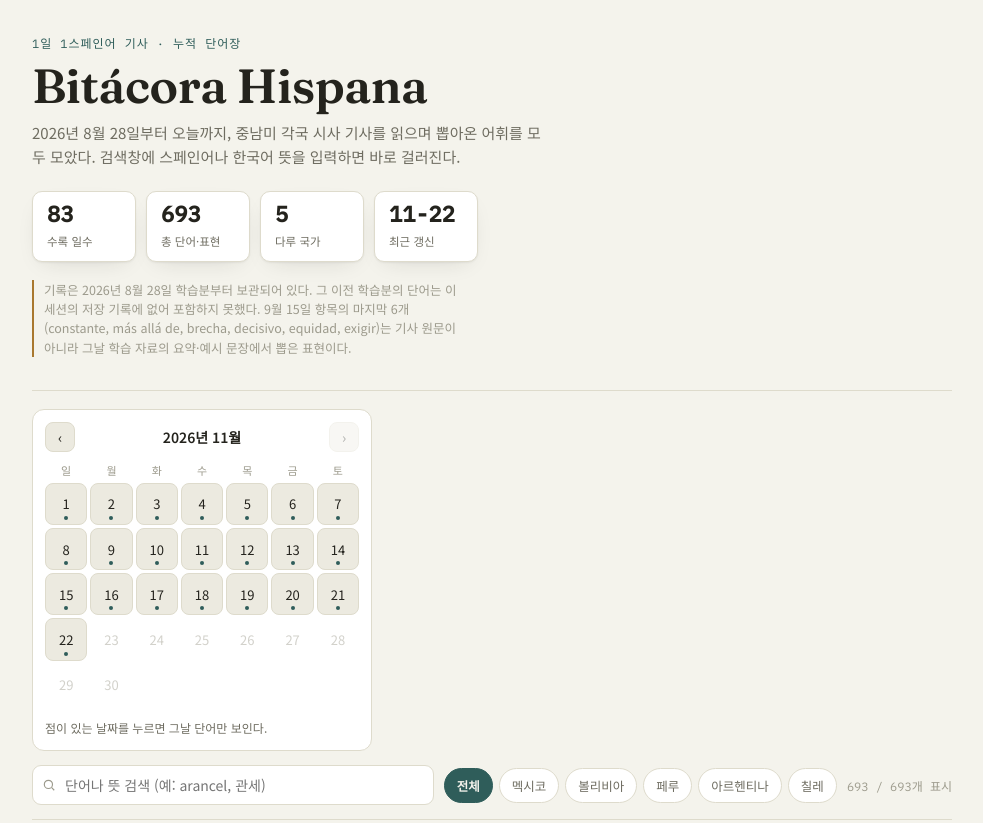
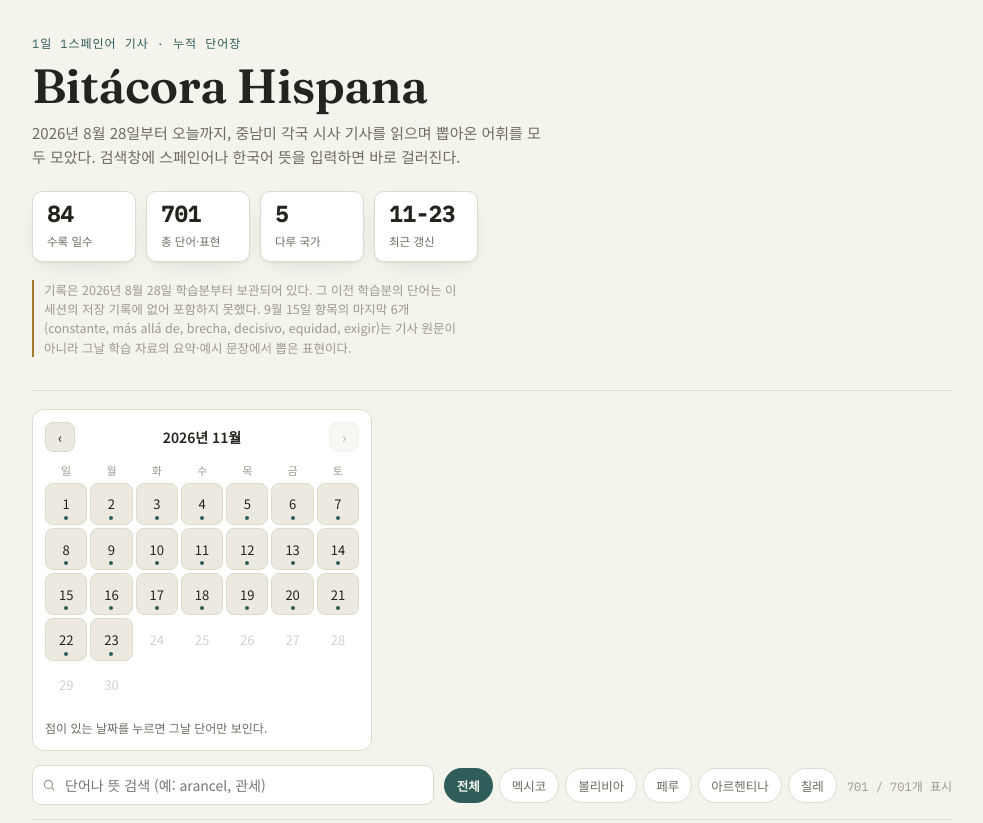
Before and after one commit to gilsy02/Bitacora-hispana, a plain HTML site: page index.html in a window 1280 px wide. Shown: the top 823 px of the page, without its empty margins (148-1131 px from the left). Drawn offline with Linux system fonts and the light colour scheme.

Commit message:
Add 2026-11-23 vocabulary
Co-Authored-By: Claude Opus 5.5 <noreply@anthropic.com>
Claude-Session: https://claude.ai/code/session_01XxmwwNpfcfY2wDBMNKRZA1

```diff
--- a/index.html
+++ b/index.html
@@ -1277,6 +1277,16 @@ const DATA = [
   {es:"Congreso Constituyente", pos:"명사구(남)", ko:"제헌의회", ex:"Las actas del Congreso Constituyente de 1826 se transcribieron en Chuquisaca.", exKo:"1826년 제헌의회 회의록은 추키사카에서 필사되었다."},
   {es:"legación diplomática", pos:"명사구(여)", ko:"(외교) 공사관", ex:"El manuscrito terminó en la legación diplomática de Bolivia en Buenos Aires.", exKo:"그 필사본은 결국 부에노스아이레스의 볼리비아 공사관에 들어가게 되었다."},
   {es:"remitir (remítase)", pos:"동사", ko:"보내다, 송부하다", ex:"Diez de Medina ordenó remitir el volumen al Congreso de Bolivia.", exKo:"디에스 데 메디나는 그 책을 볼리비아 의회로 송부하라고 지시했다."}
+]},
+{date:"2026-11-23", country:"mx", countryName:"멕시코", cat:"사회·노동(주 40시간제 단계적 도입과 전자 출퇴근 기록 의무화)", title:"¿Trabajarás menos horas a partir del 1 de enero de 2027?; así aplica la reducción gradual de la jornada laboral y el registro electrónico obligatorio en México", source:"El Universal, 2026-11-22", words:[
+  {es:"jornada laboral", pos:"명사구(여)", ko:"근로시간, 노동시간", ex:"La jornada laboral máxima bajará a 46 horas semanales en 2027.", exKo:"최대 근로시간은 2027년에 주 46시간으로 줄어든다."},
+  {es:"entrar en vigor (entrada en vigor)", pos:"동사구", ko:"시행되다, 발효되다", ex:"El primer recorte entra en vigor el 1 de enero de 2027.", exKo:"첫 단축은 2027년 1월 1일에 시행된다."},
+  {es:"de forma escalonada", pos:"부사구", ko:"단계적으로", ex:"La reducción ocurre de forma escalonada, a razón de dos horas por año.", exKo:"단축은 1년에 2시간씩 단계적으로 이루어진다."},
+  {es:"prestaciones", pos:"명사(여·복수)", ko:"(법정) 복리후생, 근로 혜택", ex:"La reforma conserva todas las prestaciones vigentes, como la prima dominical.", exKo:"개혁은 일요일 근무 수당 같은 현행 복리후생을 모두 유지한다."},
+  {es:"horas extra (tiempo extraordinario)", pos:"명사구(여·복수)", ko:"초과근무, 연장근로", ex:"Las horas extra continúan como un acto estrictamente voluntario.", exKo:"초과근무는 계속해서 철저히 자발적인 행위로 남는다."},
+  {es:"contabilizar (comienzan a contabilizarse)", pos:"동사", ko:"계산하다, 집계하다", ex:"Las horas extra comienzan a contabilizarse a partir de la hora 41.", exKo:"초과근무는 41번째 시간부터 계산되기 시작한다."},
+  {es:"percepciones económicas", pos:"명사구(여·복수)", ko:"소득, 보수", ex:"Más de 13 millones de personas trabajarán menos sin afectar sus percepciones económicas.", exKo:"1,300만 명이 넘는 사람들이 소득에 영향을 받지 않고 더 적게 일하게 된다."},
+  {es:"incumplimiento", pos:"명사(남)", ko:"불이행, (규정) 위반", ex:"Ante cualquier incumplimiento, los trabajadores pueden acudir a la PROFEDET.", exKo:"어떤 위반이 있으면 노동자는 PROFEDET을 찾아갈 수 있다."}
 ]}
 ];
 
```
